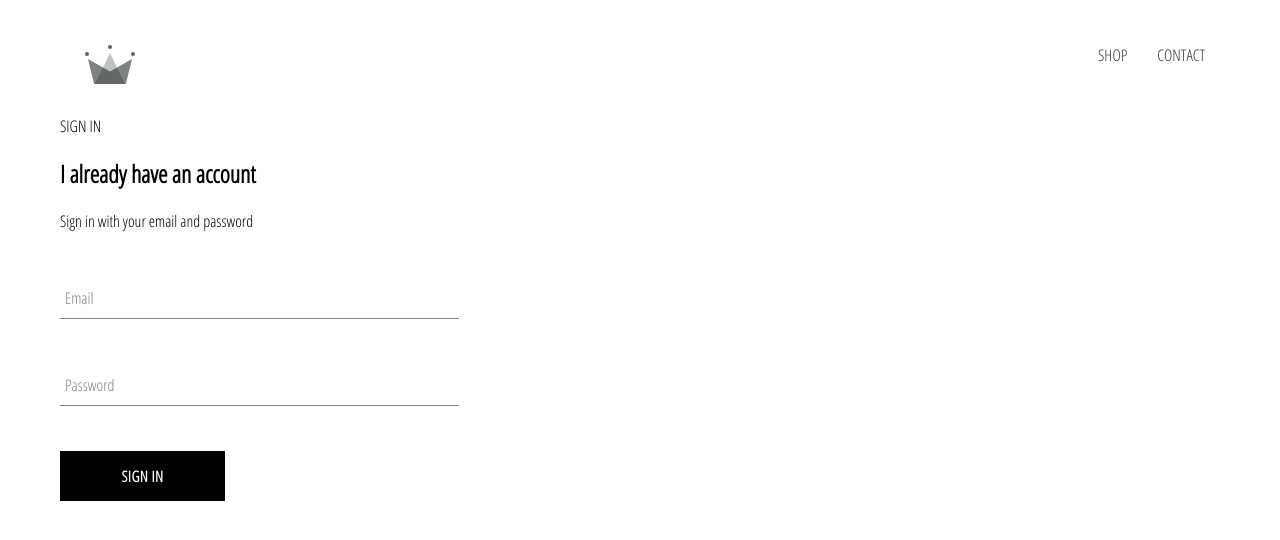
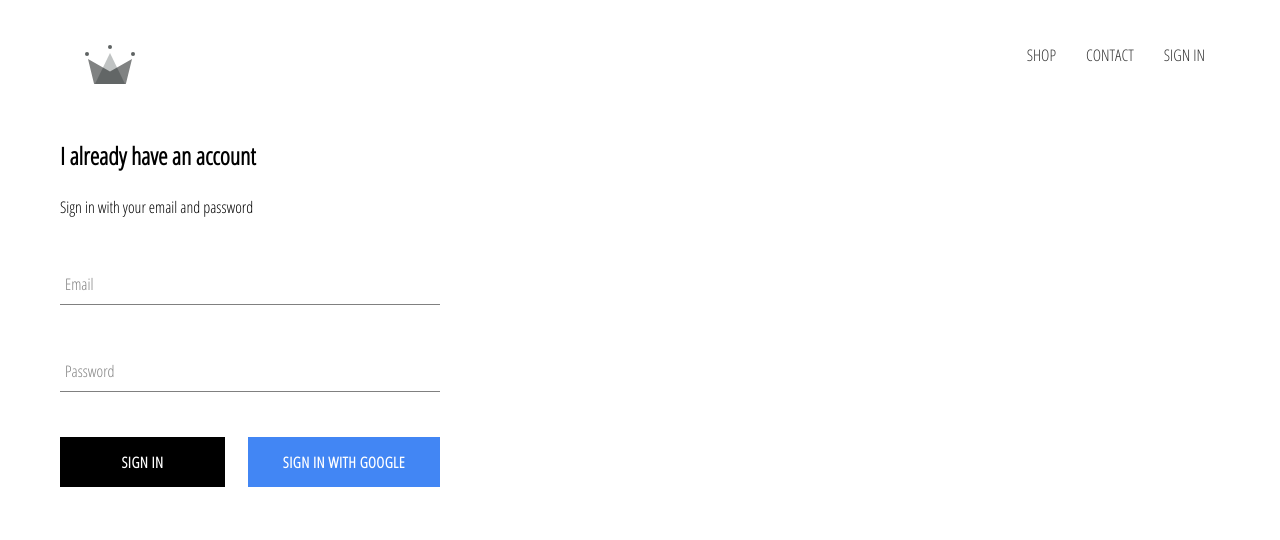
Before and after one commit to joonaaas/clothing-ecommerce, a React (Create React App) app: page /signin in a window 1280 px wide. Shown: the top 540 px of the page. Built offline with nearby package versions, Linux system fonts and the light colour scheme; no server answers.

Commit message:
integrated firebase into app, created sign in page

```diff
--- a/src/App.css
+++ b/src/App.css
@@ -1,3 +1,16 @@
+*,
+*::after,
+*::before {
+  margin: 0;
+  padding: 0;
+  box-sizing: border-box;
+}
+
+::selection {
+  color: #fff;
+  background-color: rgba(51, 51, 51, 0.479);
+}
+
 body {
   font-family: 'Open Sans Condensed', sans-serif;
   padding: 20px 60px;
--- a/src/App.js
+++ b/src/App.js
@@ -1,4 +1,4 @@
-import React from 'react'
+import React, { Component } from 'react'
 import './App.css'
 
 import { Route, Switch } from 'react-router-dom'
@@ -7,11 +7,30 @@ import Header from './components/header/header.component'
 import HomePage from './pages/homepage/homepage.component'
 import SignInAndSignUpPage from './pages/sign-in-and-sign-up/sign-in-and-sign-up.component'
 import ShopPage from './pages/shop/shop.component'
+import { auth } from './firebase/firebase.utils'
 
-function App() {
+class App extends Component {
+	state = {
+		currentUser: null,
+	}
+
+	unsubscribeFromAuth = null
+
+	componentDidMount() {
+		this.unsubscribeFromAuth = auth.onAuthStateChanged((user) => {
+			this.setState({ currentUser: user })
+			console.log(user)
+		})
+	}
+
+	componentWillUnmount() {
+		this.unsubscribeFromAuth()
+	}
+
+	render() {
 		return (
 			<div>
-			<Header />
+				<Header currentUser={this.state.currentUser} />
 				<Switch>
 					<Route exact path='/' component={HomePage} />
 					<Route path='/shop' component={ShopPage} />
@@ -20,5 +39,6 @@ function App() {
 			</div>
 		)
 	}
+}
 
 export default App
--- a/src/components/custom-button/custom-button.component.jsx
+++ b/src/components/custom-button/custom-button.component.jsx
@@ -1,9 +1,11 @@
 import React from 'react'
 import './custom-button.styles.scss'
 
-const CustomButton = ({ children, ...otherProps }) => {
+const CustomButton = ({ children, isGoogleSignIn, ...otherProps }) => {
 	return (
-		<button className='custom-button' {...otherProps}>
+		<button
+			className={`${isGoogleSignIn ? 'google-sign-in' : ''} custom-button`}
+			{...otherProps}>
 			{children}
 		</button>
 	)
--- a/src/components/custom-button/custom-button.styles.scss
+++ b/src/components/custom-button/custom-button.styles.scss
@@ -19,4 +19,14 @@
     color: black;
     border: 1px solid black;
   }
+
+  &.google-sign-in {
+    background-color: #4286f4;
+    color: white;
+
+    &:hover {
+      background-color: #357ae8;
+      border: none;
+    }
+  }
 }
--- a/src/components/header/header.component.jsx
+++ b/src/components/header/header.component.jsx
@@ -2,10 +2,10 @@ import React from 'react'
 import './header.styles.scss'
 
 import { Link } from 'react-router-dom'
+import { ReactComponent as Logo } from '../../assets/crown.svg'
+import { auth } from '../../firebase/firebase.utils'
 
-import { ReactComponent as Logo } from '../../assets/crown.svg'
-
-const Header = () => {
+const Header = ({ currentUser }) => {
 	return (
 		<div className='header'>
 			<Link className='logo-container' to='/'>
@@ -18,6 +18,15 @@ const Header = () => {
 				<Link to='/contact' className='option'>
 					CONTACT
 				</Link>
+				{currentUser ? (
+					<div className='option' onClick={() => auth.signOut()}>
+						SIGN OUT
+					</div>
+				) : (
+					<Link className='option' to='/signin'>
+						SIGN IN
+					</Link>
+				)}
 			</div>
 		</div>
 	)
--- a/src/components/header/header.styles.scss
+++ b/src/components/header/header.styles.scss
@@ -20,6 +20,7 @@
 
     .option {
       padding: 10px 15px;
+      cursor: pointer;
     }
   }
 }
--- a/src/components/sign-in/sign-in.component.jsx
+++ b/src/components/sign-in/sign-in.component.jsx
@@ -3,6 +3,8 @@ import './sign-in.styles.scss'
 
 import FromInput from '../form-input/form-input.component'
 import CustomButton from '../custom-button/custom-button.component'
+
+import { signInWithGoogle } from '../../firebase/firebase.utils'
 
 class SignIn extends Component {
 	state = {
@@ -42,8 +44,12 @@ class SignIn extends Component {
 						handleChange={this.handleChange}
 						required
 					/>
-
-					<CustomButton type='submit'>Sign In</CustomButton>
+					<div className='buttons'>
+						<CustomButton type='submit'>Sign In</CustomButton>
+						<CustomButton onClick={signInWithGoogle} isGoogleSignIn>
+							Sign In with Google
+						</CustomButton>
+					</div>
 				</form>
 			</div>
 		)
--- a/src/components/sign-in/sign-in.styles.scss
+++ b/src/components/sign-in/sign-in.styles.scss
@@ -1,9 +1,18 @@
 .sign-in {
-  width: 30vw;
+  width: 380px;
   display: flex;
   flex-direction: column;
+
+  .title {
+    margin: 10px 0;
+  }
+
+  .buttons {
+    display: flex;
+    justify-content: space-between;
+  }
+
+  h2 {
+    margin: 1.5rem 0;
+  }
 }
-
-.title {
-  margin: 10px 0;
-}
--- /dev/null
+++ b/src/firebase/firebase.utils.js
@@ -0,0 +1,25 @@
+import firebase from 'firebase/app'
+import 'firebase/firestore'
+import 'firebase/auth'
+
+const config = {
+	apiKey: 'AIzaSyA0PMACU2yR3RbSYIU5oqkWpoc3aXLml1A',
+	authDomain: 'clothing-db-1a1cb.firebaseapp.com',
+	databaseURL: 'https://clothing-db-1a1cb.firebaseio.com',
+	projectId: 'clothing-db-1a1cb',
+	storageBucket: 'clothing-db-1a1cb.appspot.com',
+	messagingSenderId: '520130143262',
+	appId: '1:520130143262:web:3c8cd842edc6da0fa2ba0f',
+	measurementId: 'G-P06NRP83XP',
+}
+
+firebase.initializeApp(config)
+
+export const auth = firebase.auth()
+export const firestore = firebase.firestore()
+
+const provider = new firebase.auth.GoogleAuthProvider()
+provider.setCustomParameters({ prompt: 'select_account' })
+export const signInWithGoogle = () => auth.signInWithPopup(provider)
+
+export default firebase
--- a/src/pages/sign-in-and-sign-up/sign-in-and-sign-up.component.jsx
+++ b/src/pages/sign-in-and-sign-up/sign-in-and-sign-up.component.jsx
@@ -5,7 +5,6 @@ import SignIn from '../../components/sign-in/sign-in.component'
 const SignInAndSignUpPage = () => {
 	return (
 		<div className='sign-in-and-sign-up'>
-			SIGN IN
 			<SignIn />
 		</div>
 	)
```
Lines whose indentation alone changed are shown as unchanged.
